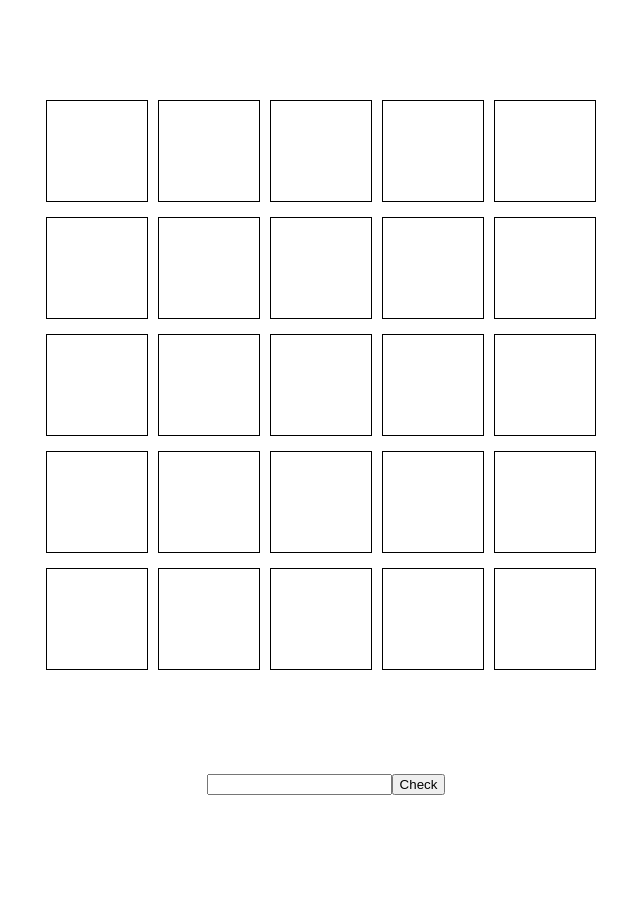
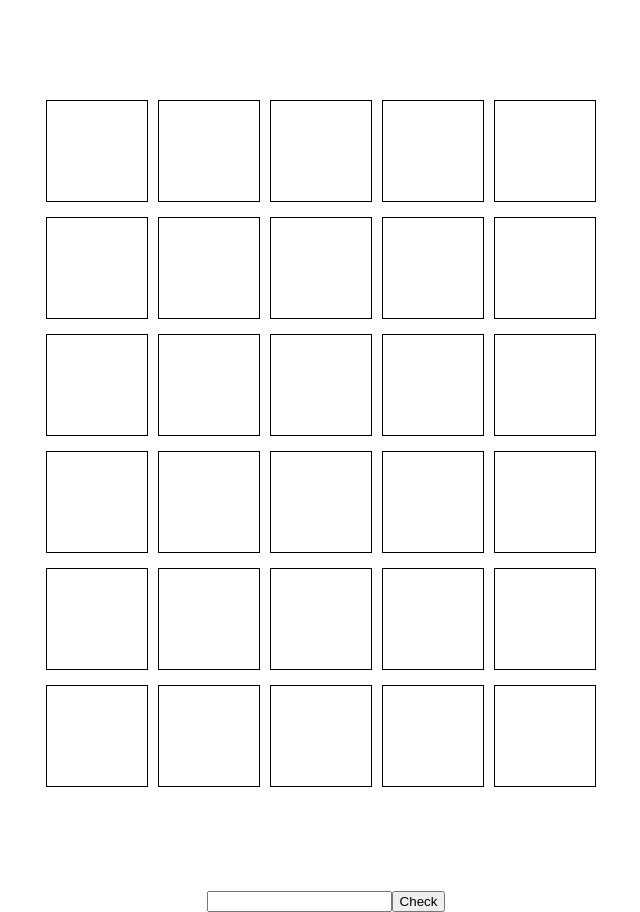
Before and after one commit to mblasque/termo-fake, a React (Create React App) app: page / in a window 1280 px wide. Shown: the whole page, without its empty margins (314-954 px from the left). Before the commit the page ends 800 px from the top, so only its background shows below. Built offline with nearby package versions, Linux system fonts and the light colour scheme.

Commit message:
Added one more attempt

```diff
--- a/src/Main.tsx
+++ b/src/Main.tsx
@@ -26,7 +26,7 @@ function Main() {
         var rightChars = [] as String[];
 
         for (let i = 0; i <= typedStr.length; i++)
-            if (word[i] == typedStr[i])
+            if (word[i] === typedStr[i])
                 rightChars.push(typedStr[i])
 
         const handleExistingChar = (char: string) => {
@@ -39,7 +39,7 @@ function Main() {
         }
 
         const getDecision = (i: number) => {
-            return word[i] == typedStr[i]
+            return word[i] === typedStr[i]
                 ? "right"
                 : word.includes(typedStr[i])
                     ? handleExistingChar(typedStr[i])
@@ -57,11 +57,12 @@ function Main() {
 
         attempts.push({ letters: letters } as Attempt);
         setAttemptNum(attemptNum + 1);
+        (document.getElementById("try") as HTMLInputElement).value = "";
     }
 
     return (<>
         <div className='main-box'>
-            {[0, 1, 2, 3, 4].map(attempt => {
+            {[0, 1, 2, 3, 4, 5].map(attempt => {
                 return (
                     <div className="attempt-box">
                         {[0, 1, 2, 3, 4].map(letter => {
@@ -76,6 +77,7 @@ function Main() {
                     </div>)
             })}
         </div>
+        {attempts.length === 6 && <span>{word}</span>}
         <div className='form'>
             <form onSubmit={(e) => { e.preventDefault(); checkWord(); }}>
                 <input id="try" maxLength={5}></input>
```
Also changed, not shown: package.json (+7 -1 lines), 1 other file (tests, documents, lock files or other folders).
